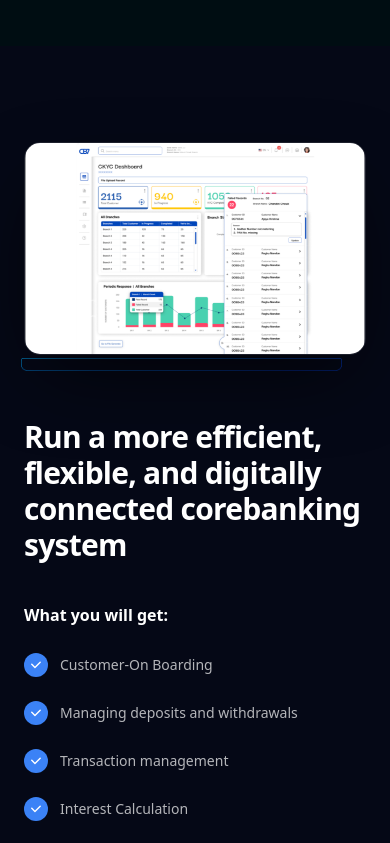
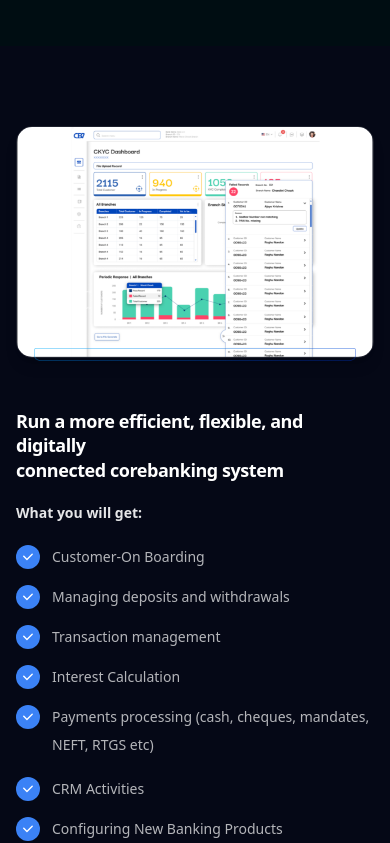
Before and after one commit to anupyadav-dev/n7-frontend-assignment, a Next.js app: page / in a window 390 px wide. Shown: the part 3980-4823 px from the top of the page. Built offline with nearby package versions, Linux system fonts and the light colour scheme.

Commit message:
refactor(core-banking): improve responsive layout and fix image scaling issues

```diff
--- a/src/components/sections/CoreBankingFeatures/CoreBankingFeatures.tsx
+++ b/src/components/sections/CoreBankingFeatures/CoreBankingFeatures.tsx
@@ -2,7 +2,6 @@
 
 import Image from "next/image";
 import { motion } from "framer-motion";
-
 import CheckItem from "@/components/ui/CheckItem";
 
 const featuresLeft = [
@@ -22,72 +21,74 @@ const featuresRight = [
 
 export default function CoreBankingFeatures() {
   return (
-    <section
-      id="corebanking-features"
-      className="relative overflow-hidden bg-[#050816] py-24 text-white lg:py-32"
-    >
-      <div className="mx-auto max-w-7xl px-6 lg:px-8">
-        <div className="grid grid-cols-1 items-center gap-16 lg:grid-cols-[1.1fr_0.9fr] lg:gap-20">
-          {/* LEFT — Dashboard card (overflows past left edge on desktop) */}
+    <section className="relative bg-[#050816] text-white py-20 md:py-24 lg:py-32 overflow-hidden">
+      <div className="mx-auto max-w-7xl px-4 sm:px-6 lg:px-8">
+        {/* GRID (SAFE RESPONSIVE SYSTEM) */}
+        <div className="grid grid-cols-1 xl:grid-cols-2 items-center gap-12 md:gap-16 lg:gap-20 xl:gap-24">
+          {/* LEFT IMAGE */}
           <motion.div
-            initial={{ opacity: 0, x: -60 }}
+            initial={{ opacity: 0, x: 40 }}
             whileInView={{ opacity: 1, x: 0 }}
             viewport={{ once: true, margin: "-120px" }}
-            transition={{ duration: 1.0, ease: [0.22, 1, 0.36, 1] }}
-            className="relative z-10"
+            transition={{ duration: 1 }}
+            className="flex justify-center xl:justify-start"
           >
-            <div className="relative w-full lg:w-[135%] lg:-translate-x-12 xl:-translate-x-20">
-              {/* Dashboard with constrained aspect ratio */}
-              <div className="relative z-10 aspect-[16/10] w-full overflow-hidden rounded-2xl border border-white/10 shadow-[0_30px_80px_-20px_rgba(0,0,0,0.75)]">
+            <div className="w-full max-w-[600px]">
+              <div className="relative aspect-[631/409] w-full overflow-hidden rounded-2xl border border-white/10 shadow-lg">
                 <Image
                   src="/images/kyc-dashboard.png"
-                  alt="KYC dashboard showing total customers, KYC progress metrics, branch-level table, and periodic response bar chart"
+                  alt="KYC dashboard"
                   fill
-                  sizes="(min-width: 1024px) 60vw, 100vw"
                   className="object-cover object-top"
                 />
               </div>
 
-              {/* Rectangle accent — shelf */}
               <Image
                 src="/images/Rectangle.png"
                 alt=""
                 aria-hidden
-                width={1400}
+                width={1200}
                 height={80}
-                className="pointer-events-none absolute -bottom-4 right-6 z-0 h-auto w-[94%] object-contain"
+                className="mt-[-10px] w-[90%] mx-auto opacity-80"
               />
             </div>
           </motion.div>
 
-          {/* RIGHT — Content */}
+          {/* RIGHT CONTENT */}
           <motion.div
             initial={{ opacity: 0, y: 40 }}
             whileInView={{ opacity: 1, y: 0 }}
             viewport={{ once: true, margin: "-120px" }}
-            transition={{ duration: 0.8, ease: [0.22, 1, 0.36, 1] }}
-            className="relative z-20"
+            transition={{ duration: 0.8 }}
+            className="flex justify-center xl:justify-start"
           >
-            <h2 className="text-3xl font-semibold leading-[1.2] tracking-tight text-white sm:text-4xl lg:text-5xl">
-              Run a more efficient, flexible, and digitally connected
-              corebanking system
+            <div className="w-full max-w-[560px]">
+              {/* HEADING */}
+              <h2 className="text-lg sm:text-xl lg:text-2xl font-semibold leading-snug tracking-tight">
+                Run a more efficient, flexible, and digitally
+                <br />
+                connected corebanking system
               </h2>
 
-            <p className="mt-10 text-base font-semibold text-white sm:text-lg">
+              {/* SUBTITLE */}
+              <p className="mt-5 text-sm sm:text-base lg:text-lg font-semibold text-white/90">
                 What you will get:
               </p>
 
-            <div className="mt-6 grid grid-cols-1 gap-x-8 gap-y-5 sm:grid-cols-2">
-              <ul className="flex flex-col gap-5">
+              {/* FEATURES */}
+              <div className="mt-5 grid grid-cols-1 sm:grid-cols-2 gap-4 sm:gap-6">
+                <ul className="flex flex-col gap-3">
                   {featuresLeft.map((item) => (
                     <CheckItem key={item}>{item}</CheckItem>
                   ))}
                 </ul>
-              <ul className="flex flex-col gap-5">
+
+                <ul className="flex flex-col gap-3">
                   {featuresRight.map((item) => (
                     <CheckItem key={item}>{item}</CheckItem>
                   ))}
                 </ul>
+              </div>
             </div>
           </motion.div>
         </div>
```
Lines whose indentation alone changed are shown as unchanged.
